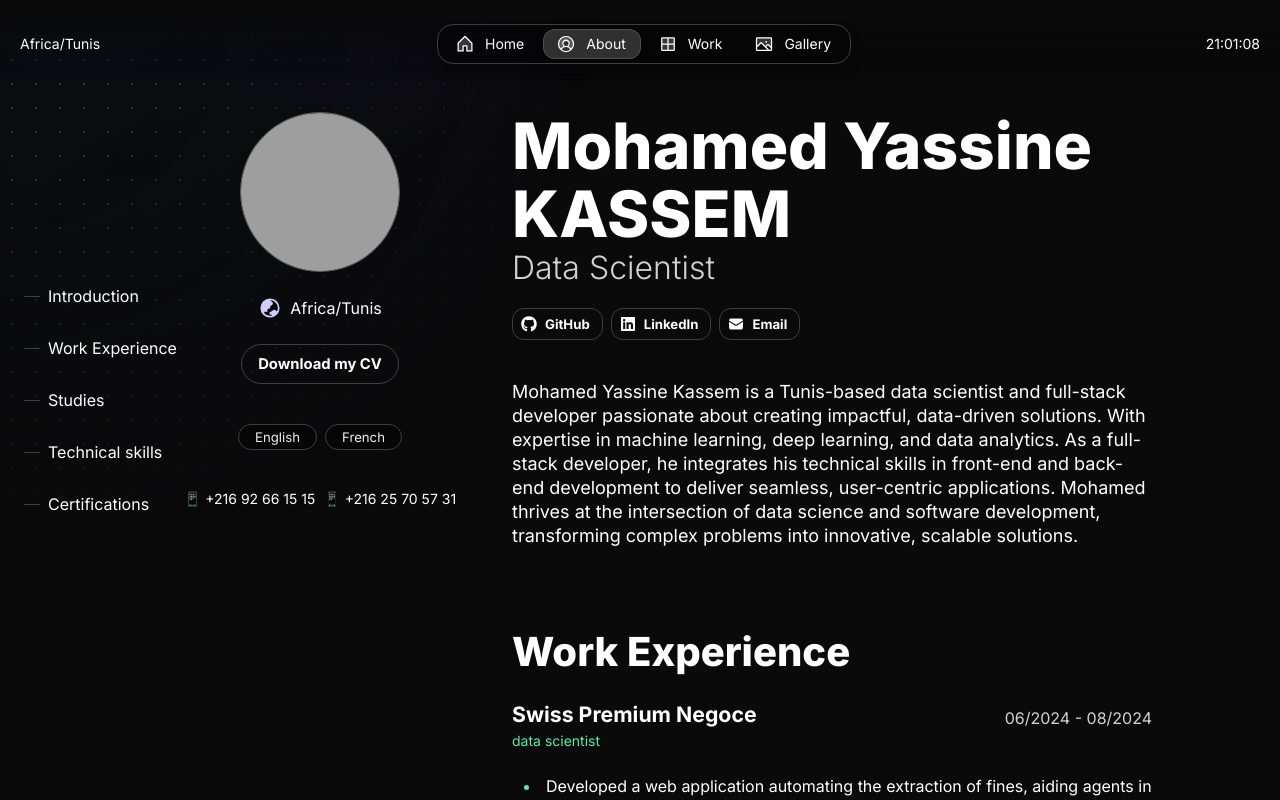
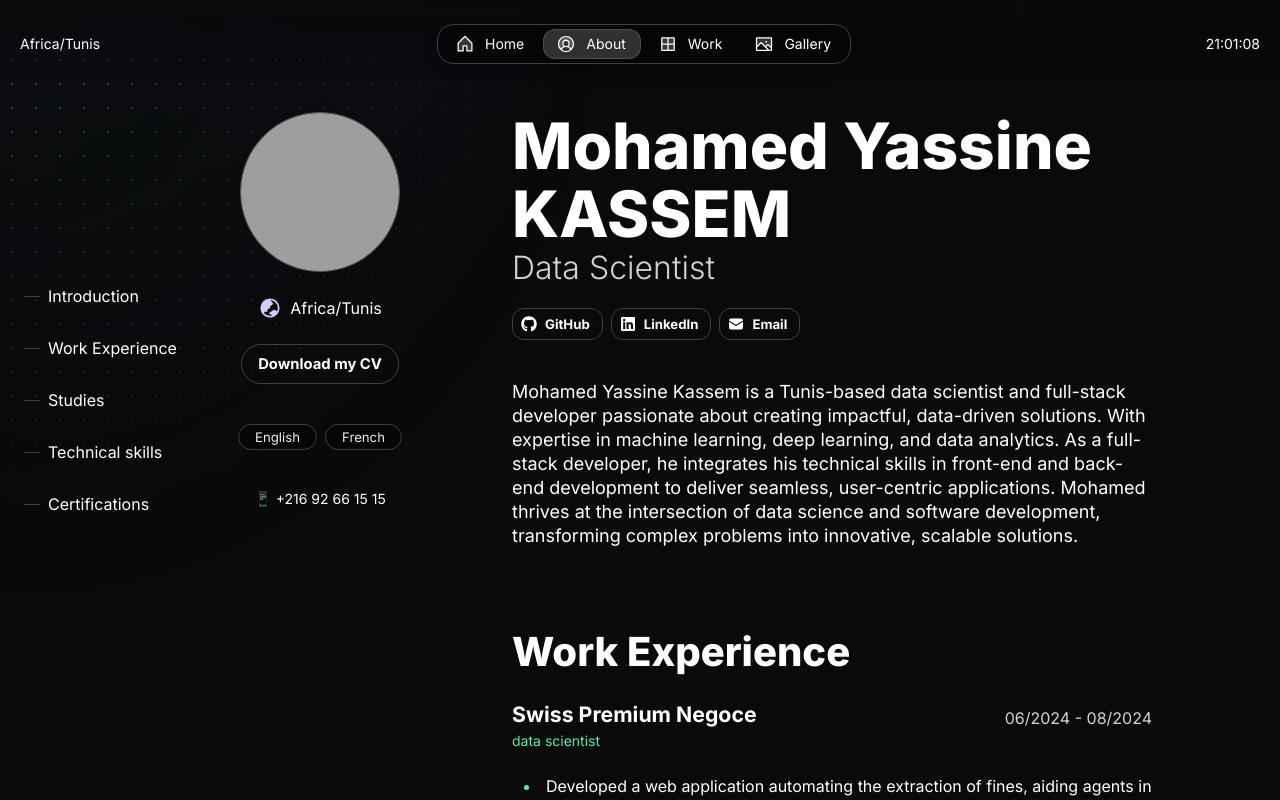
Before and after one commit to YassineKassem/Yassine_Kassem_Portfolio, a Next.js app: page /en/about in a window 1280 px wide. Shown: the top 800 px of the page. Built offline with nearby package versions, Linux system fonts and the light colour scheme; grey boxes are pictures that could not be loaded.

Commit message:
update number

```diff
--- a/src/app/resources/content.js
+++ b/src/app/resources/content.js
@@ -12,7 +12,7 @@ const person = {
     avatar:    '/images/avatar.jpg',
     location:  'Africa/Tunis',        // Expecting the IANA time zone identifier, e.g., 'Europe/Vienna'
     languages: ['English', 'French'], // optional: Leave the array empty if you don't want to display languages
-    numbers: ['+216 92 66 15 15','+216 25 70 57 31'],
+    numbers: ['+216 92 66 15 15'],
     cv: '/CV/KASSEM_yassine_CV.pdf'
 
 
```
